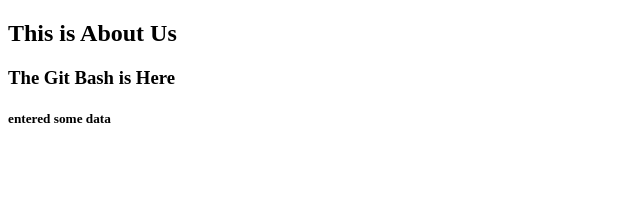
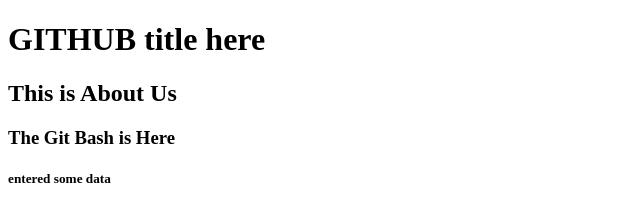
Before and after one commit to viraj2121/GitP, a plain HTML site: page aboutUs.html in a window 1280 px wide. Shown: the whole page, without its empty margins (0-640 px from the left). Drawn offline with Linux system fonts and the light colour scheme.

Commit message:
Update aboutUs.html

```diff
--- a/aboutUs.html
+++ b/aboutUs.html
@@ -6,8 +6,10 @@
     <title>Document</title>
 </head>
 <body>
+    <h1>GITHUB title here </h1>
     <h2>This is About Us </h2>
     <h3>The Git Bash is Here</h3>
     <h5>entered some data</h5>
+
 </body>
 </html>
```
